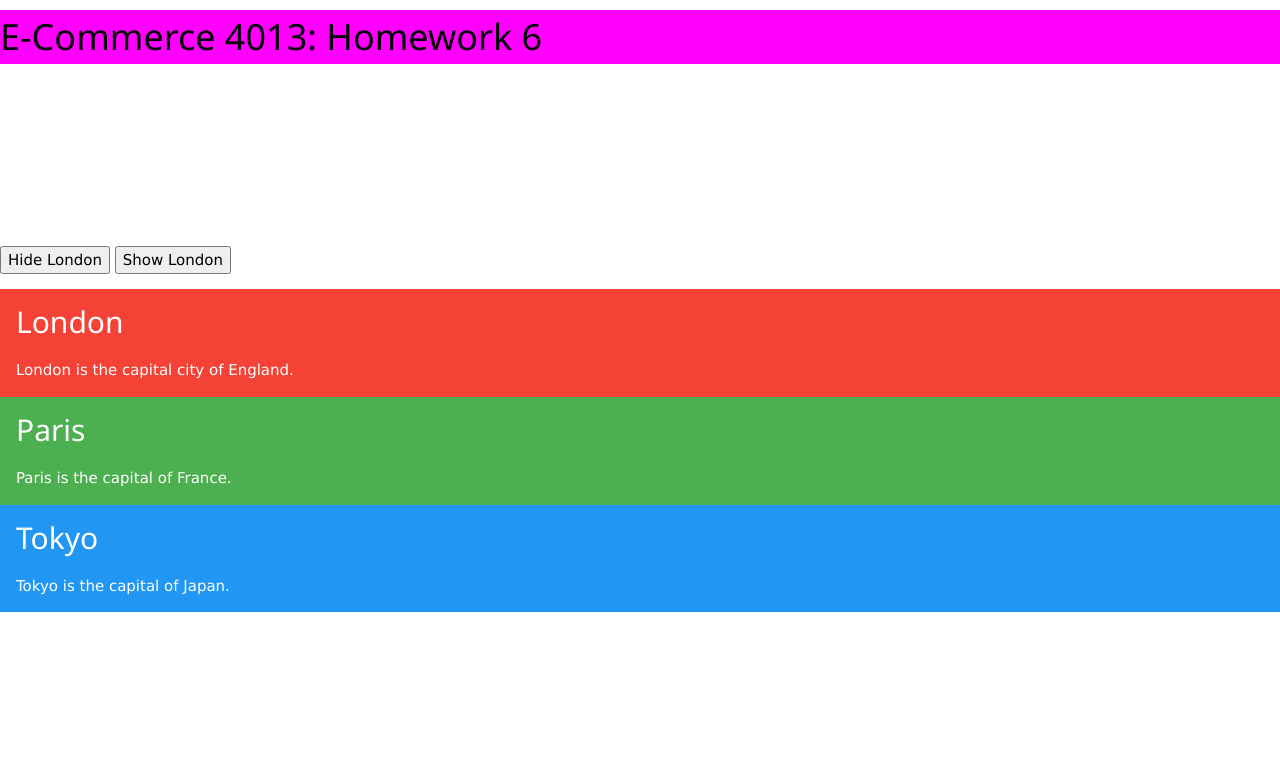
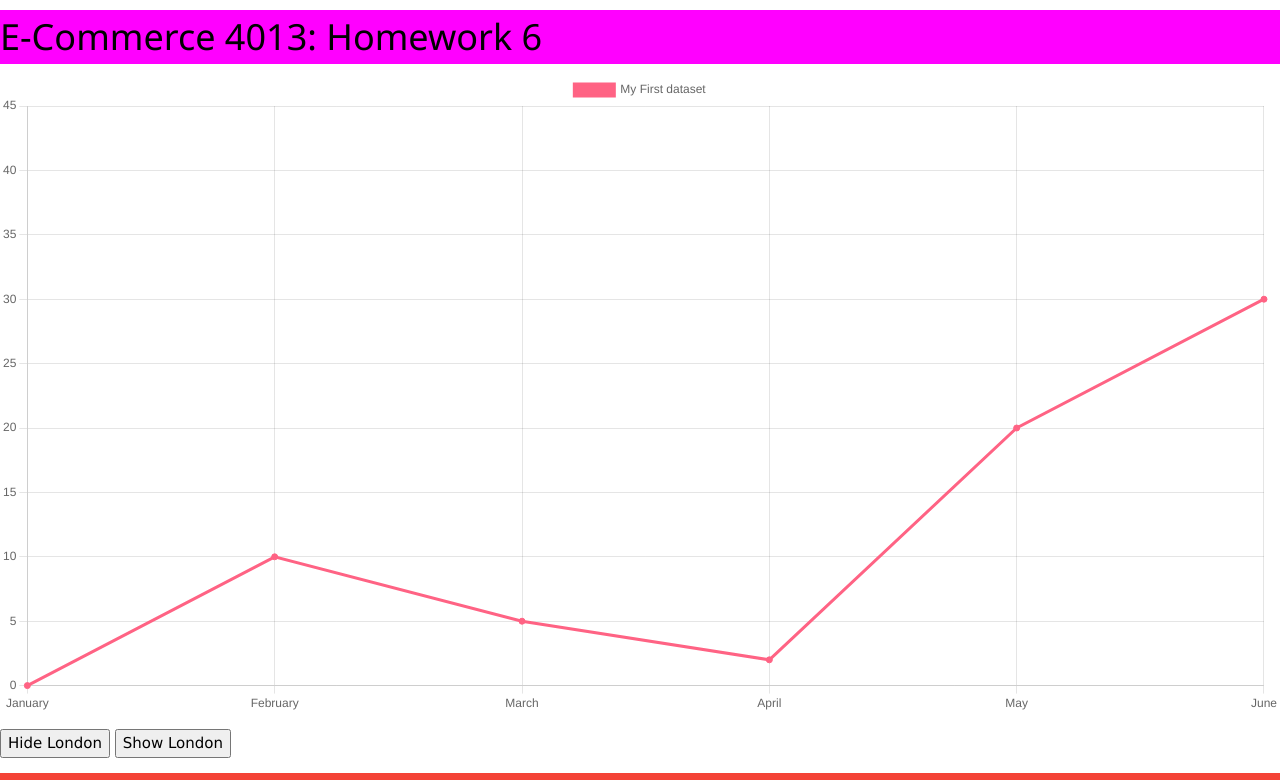
Before and after one commit to taranstauder/EChw6, a plain HTML site: page index.html in a window 1280 px wide. Shown: the top 780 px of the page. Drawn offline with nearby package versions, Linux system fonts and the light colour scheme.

Commit message:
Update index.html

```diff
--- a/index.html
+++ b/index.html
@@ -42,6 +42,12 @@
     options: {}
   };
 </script>
+<script>
+  const myChart = new Chart(
+    document.getElementById('myChart'),
+    config
+  );
+</script>
 </div>
 <p>
 <button onclick="w3.hide('#London')">Hide London</button>
```
